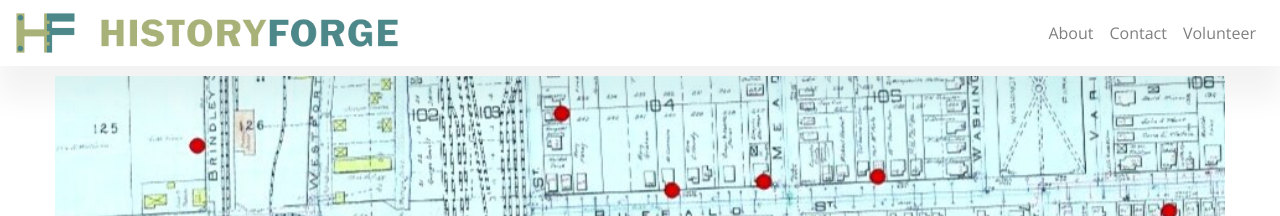
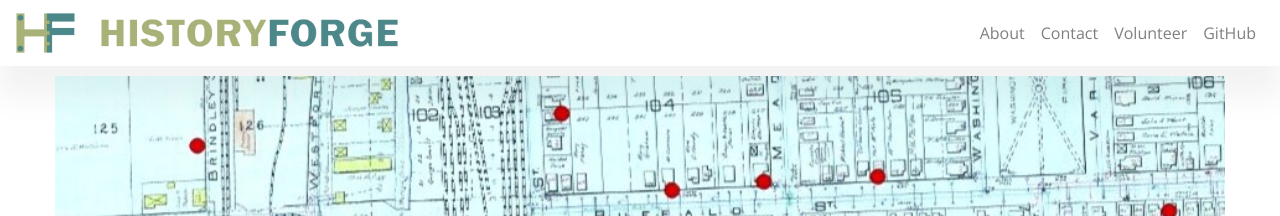
Before and after one commit to historyforge/historyforge.github.io, a Jekyll site: the page built from _pages/home.html, in a window 1280 px wide. Shown: the top 216 px of the page. Built offline with Jekyll 4.4.1, drawn with Linux system fonts in a browser that asks for light colours; nearby versions of some CDN libraries.

Commit message:
add github link to header

```diff
--- a/_includes/header.html
+++ b/_includes/header.html
@@ -10,6 +10,7 @@
                 <li class="nav-item"><a class="nav-link" href="/about">About</a></li>
                 <li class="nav-item"><a class="nav-link" href="https://ithaca.historyforge.net/contact">Contact</a></li>
                 <li class="nav-item"><a class="nav-link" href="/volunteer">Volunteer</a></li>
+                <li class="nav-item"><a class="nav-link" href="https://github.com/historyforge/historyforge">GitHub</a></li>
             </ul>
         </div>
     </nav>
```
